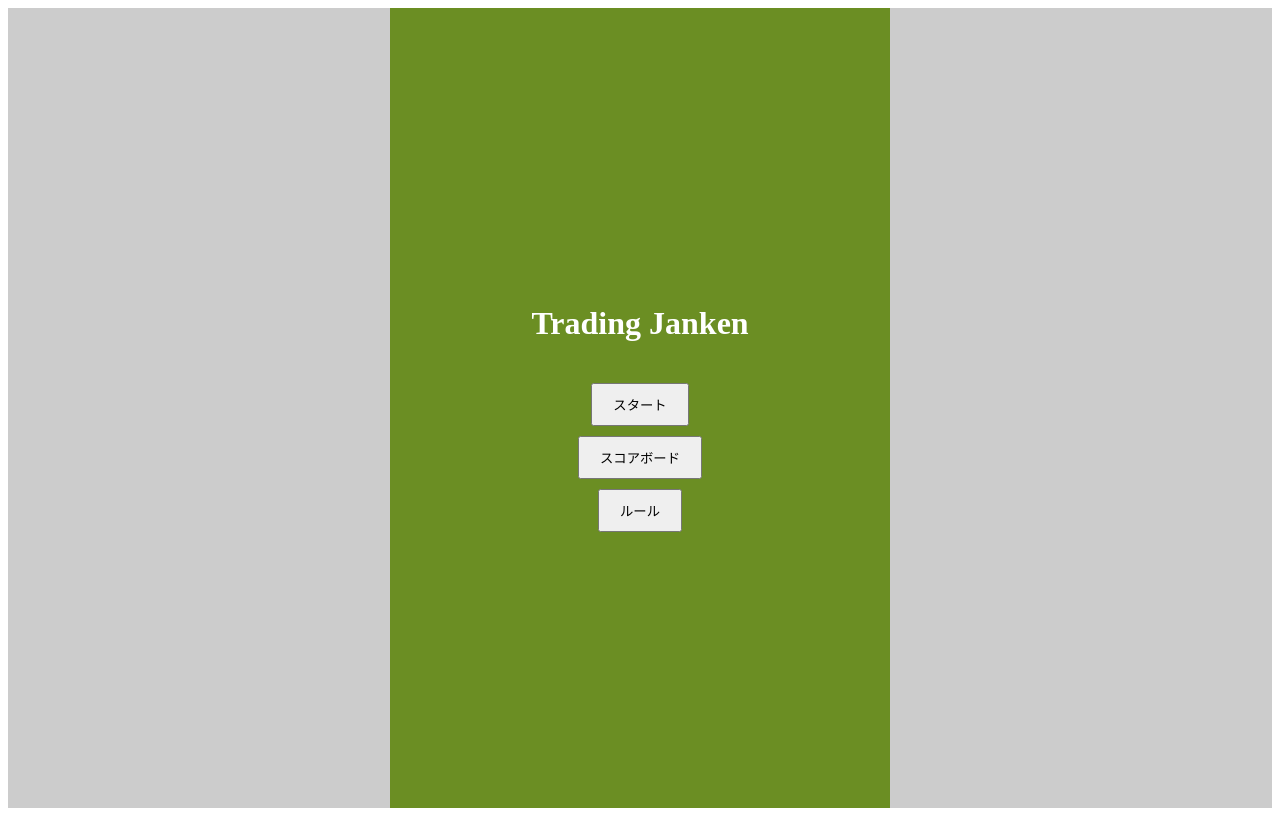
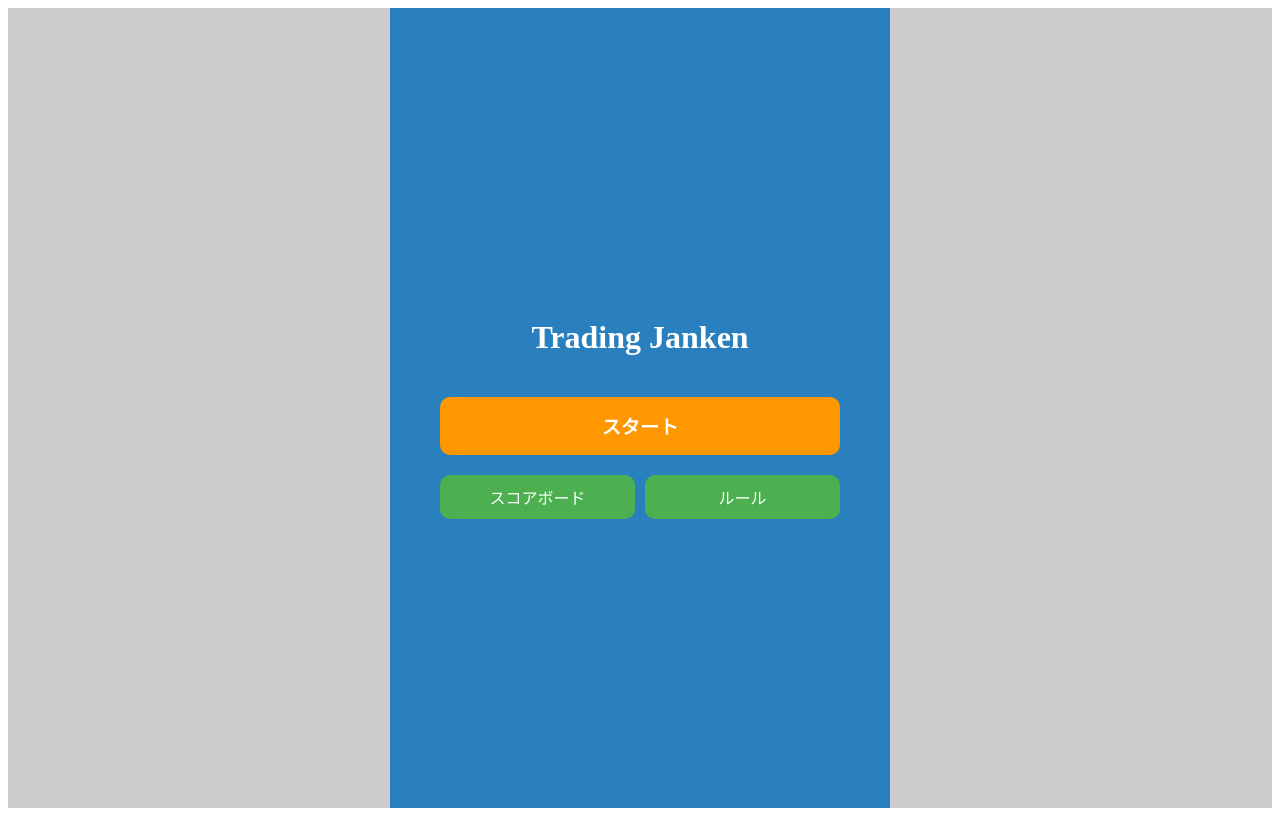
Before and after one commit to norimoriyuki/trading-janken, a Next.js app: page / in a window 1280 px wide. Built offline with nearby package versions, Linux system fonts and the light colour scheme.

Commit message:
adjust buttons

```diff
--- a/app/page.tsx
+++ b/app/page.tsx
@@ -2,8 +2,8 @@
 
 import { useState, useEffect } from "react";
 import JankenGameScreen from "./components/JankenGameScreen";
-import ScoreboardScreen from "./components/ScoreboardScreen"; // スコアボード画面コンポーネント
-import RulesScreen from "./components/RulesScreen"; // ルール画面コンポーネント
+import ScoreboardScreen from "./components/ScoreboardScreen";
+import RulesScreen from "./components/RulesScreen";
 import { choices, ChoiceType } from "./components/choices";
 
 export default function Home() {
@@ -36,7 +36,7 @@ export default function Home() {
           width: "100%",
           maxWidth: "500px",
           aspectRatio: "9 / 16",
-          backgroundColor: "#6b8e23",
+          backgroundColor: "#2a7fbe",
           display: "flex",
           alignItems: "center",
           justifyContent: "center",
@@ -45,17 +45,73 @@ export default function Home() {
         }}
       >
         {screen === "start" && (
-          <div style={{ display: "flex", flexDirection: "column", alignItems: "center" }}>
+          <div style={{ display: "flex", flexDirection: "column", alignItems: "center", width: "80%" }}>
             <h1>Trading Janken</h1>
-            <button onClick={handleStartClick} style={{ marginTop: "20px", padding: "10px 20px" }}>
+
+            {/* スタートボタン */}
+            <button
+              onClick={handleStartClick}
+              style={{
+                marginTop: "20px",
+                padding: "15px 30px",
+                fontSize: "1.2rem",
+                backgroundColor: "#ff9800",
+                color: "white",
+                border: "none",
+                borderRadius: "10px",
+                cursor: "pointer",
+                width: "100%",
+                fontWeight: "bold",
+                transition: "background-color 0.3s, transform 0.2s",
+              }}
+              onMouseOver={(e) => (e.currentTarget.style.backgroundColor = "#e68900")}
+              onMouseOut={(e) => (e.currentTarget.style.backgroundColor = "#ff9800")}
+              onMouseDown={(e) => (e.currentTarget.style.transform = "scale(0.98)")}
+              onMouseUp={(e) => (e.currentTarget.style.transform = "scale(1)")}
+            >
               スタート
             </button>
-            <button onClick={handleScoreboardClick} style={{ marginTop: "10px", padding: "10px 20px" }}>
-              スコアボード
-            </button>
-            <button onClick={handleRulesClick} style={{ marginTop: "10px", padding: "10px 20px" }}>
-              ルール
-            </button>
+
+            {/* スコアボードとルールボタン */}
+            <div style={{ display: "flex", width: "100%", gap: "10px", marginTop: "20px" }}>
+              <button
+                onClick={handleScoreboardClick}
+                style={{
+                  padding: "10px",
+                  fontSize: "1rem",
+                  backgroundColor: "#4caf50",
+                  color: "white",
+                  border: "none",
+                  borderRadius: "10px",
+                  cursor: "pointer",
+                  flex: 1,
+                  transition: "background-color 0.3s",
+                }}
+                onMouseOver={(e) => (e.currentTarget.style.backgroundColor = "#388e3c")}
+                onMouseOut={(e) => (e.currentTarget.style.backgroundColor = "#4caf50")}
+              >
+                スコアボード
+              </button>
+
+              <button
+                onClick={handleRulesClick}
+                style={{
+                  padding: "10px",
+                  fontSize: "1rem",
+                  backgroundColor: "#4caf50",
+                  color: "white",
+                  border: "none",
+                  borderRadius: "10px",
+                  cursor: "pointer",
+                  flex: 1,
+                  transition: "background-color 0.3s",
+                }}
+                onMouseOver={(e) => (e.currentTarget.style.backgroundColor = "#388e3c")}
+                onMouseOut={(e) => (e.currentTarget.style.backgroundColor = "#4caf50")}
+              >
+                ルール
+              </button>
+            </div>
           </div>
         )}
 
```
